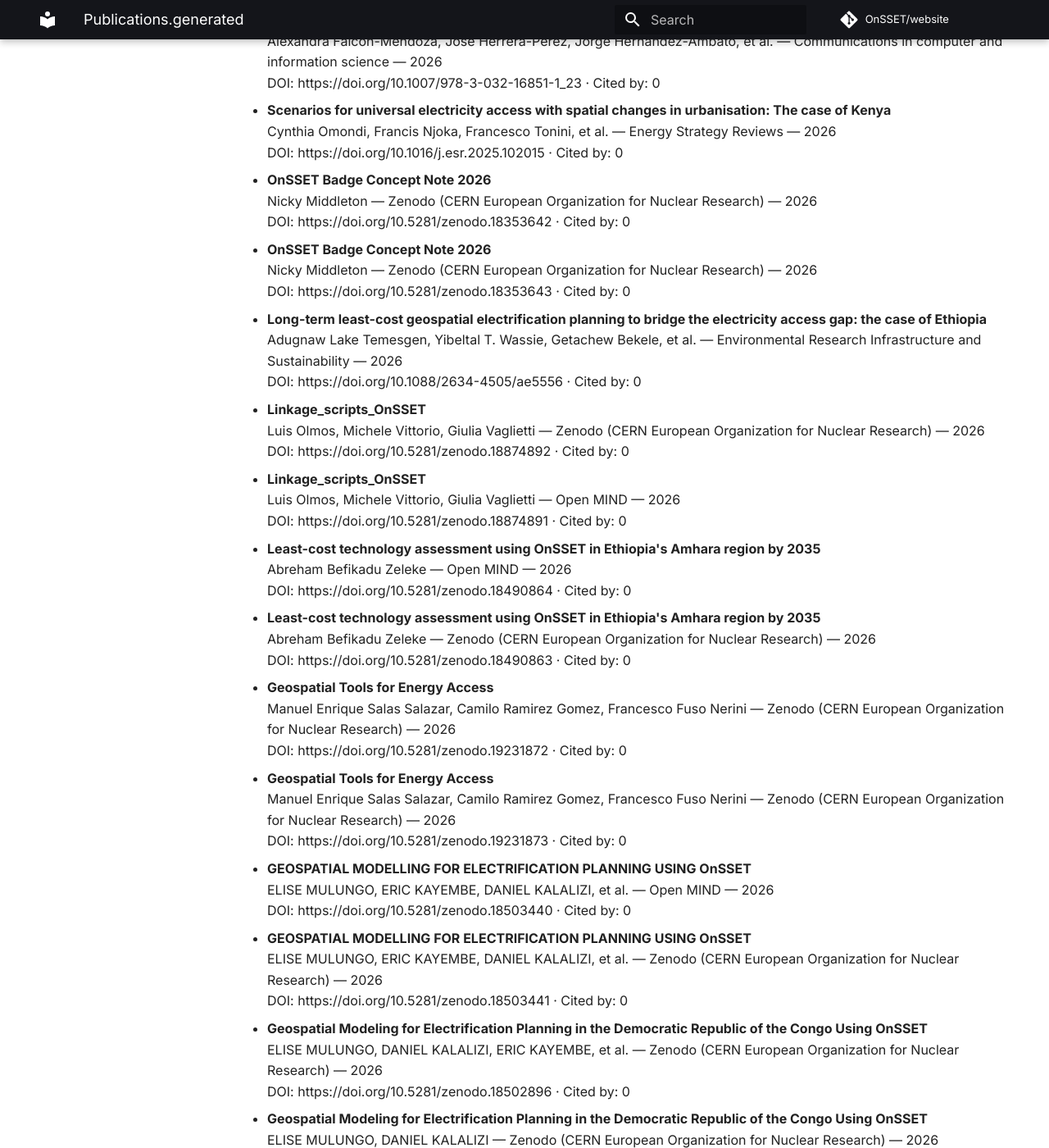
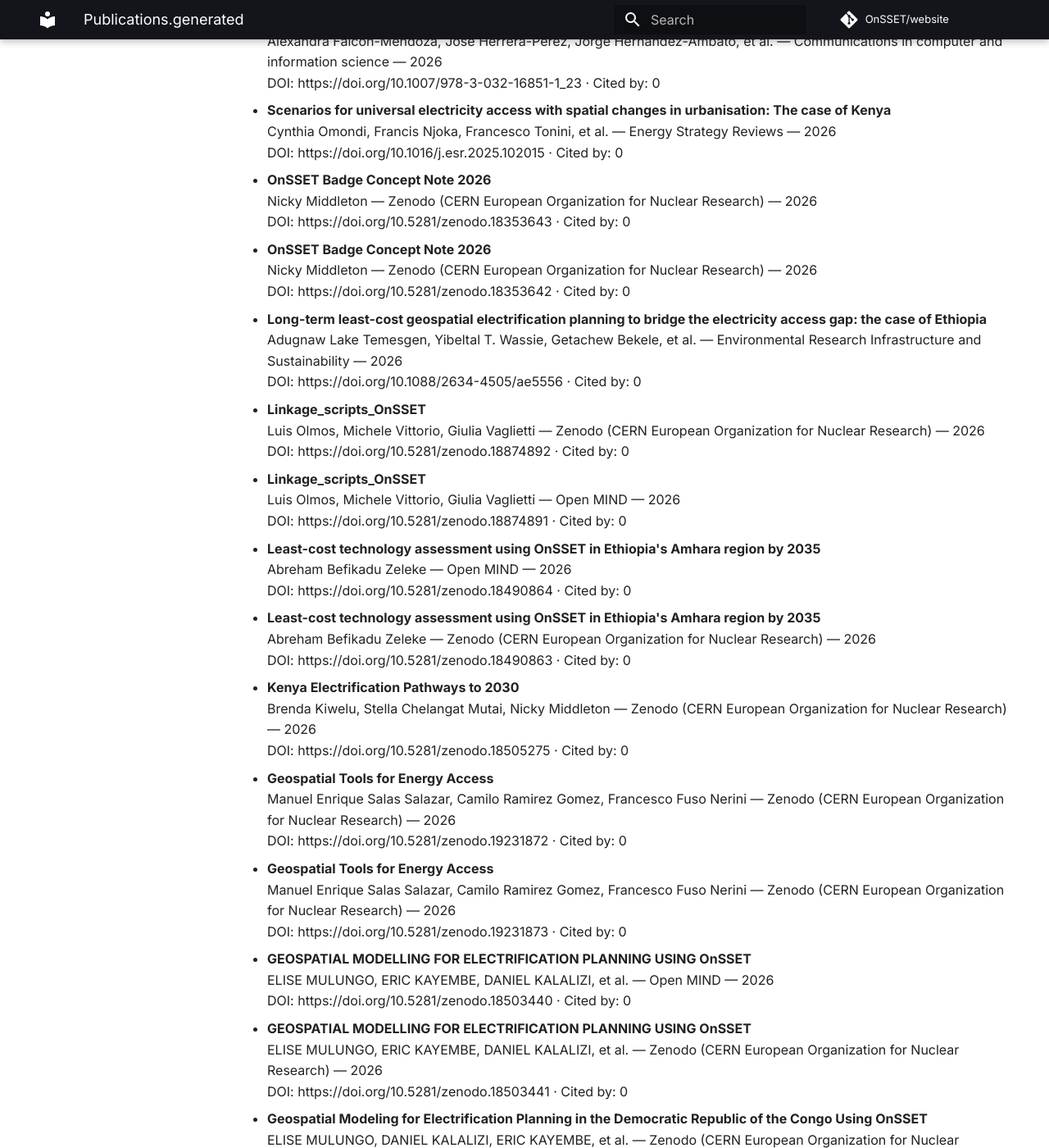
Before and after one commit to OnSSET/website, an MkDocs documentation site: the page built from docs/publications.generated.md, in a window 1280 px wide and 1400 px high, scrolled down 843 px. Shown: the whole window at 82% size. Built offline with MkDocs 1.6.1 and Material for MkDocs 9.7.7, drawn with Linux system fonts in a browser that asks for light colours; comment, search, counter and statistics services are not loaded; some of the changed text lies outside the part shown.

Commit message:
Auto-update publications

```diff
--- a/docs/publications.generated.md
+++ b/docs/publications.generated.md
@@ -28,11 +28,11 @@ No results found.
 
 - **OnSSET Badge Concept Note 2026**
   Nicky Middleton — Zenodo (CERN European Organization for Nuclear Research) — 2026
-  DOI: https://doi.org/10.5281/zenodo.18353642 · Cited by: 0
+  DOI: https://doi.org/10.5281/zenodo.18353643 · Cited by: 0
 
 - **OnSSET Badge Concept Note 2026**
   Nicky Middleton — Zenodo (CERN European Organization for Nuclear Research) — 2026
-  DOI: https://doi.org/10.5281/zenodo.18353643 · Cited by: 0
+  DOI: https://doi.org/10.5281/zenodo.18353642 · Cited by: 0
 
 - **Long-term least-cost geospatial electrification planning to bridge the electricity access gap: the case of Ethiopia**
   Adugnaw Lake Temesgen, Yibeltal T. Wassie, Getachew Bekele, et al. — Environmental Research Infrastructure and Sustainability — 2026
@@ -53,6 +53,10 @@ No results found.
 - **Least-cost technology assessment using OnSSET in Ethiopia's Amhara region by 2035**
   Abreham Befikadu Zeleke — Zenodo (CERN European Organization for Nuclear Research) — 2026
   DOI: https://doi.org/10.5281/zenodo.18490863 · Cited by: 0
+
+- **Kenya Electrification Pathways to 2030**
+  Brenda Kiwelu, Stella Chelangat Mutai, Nicky Middleton — Zenodo (CERN European Organization for Nuclear Research) — 2026
+  DOI: https://doi.org/10.5281/zenodo.18505275 · Cited by: 0
 
 - **Geospatial Tools for Energy Access**
   Manuel Enrique Salas Salazar, Camilo Ramirez Gomez, Francesco Fuso Nerini — Zenodo (CERN European Organization for Nuclear Research) — 2026
```
Also changed, not shown: other parts of docs/publications.generated.md (+0 -4 lines).
